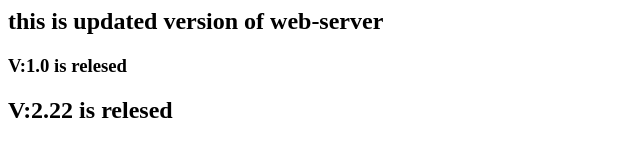
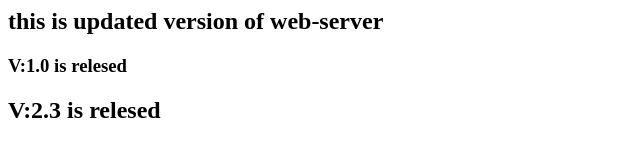
Before and after one commit to praful-dharme/1-may-test, a plain HTML site: page index.html in a window 1280 px wide. Shown: the full height of the page, 0-640 px from the left. Drawn offline with Linux system fonts and the light colour scheme.

Commit message:
relese V:2.3

```diff
--- a/index.html
+++ b/index.html
@@ -5,4 +5,4 @@
 
 
 
-<h2> V:2.22 is relesed </h3>
+<h2> V:2.3 is relesed </h3>
```
